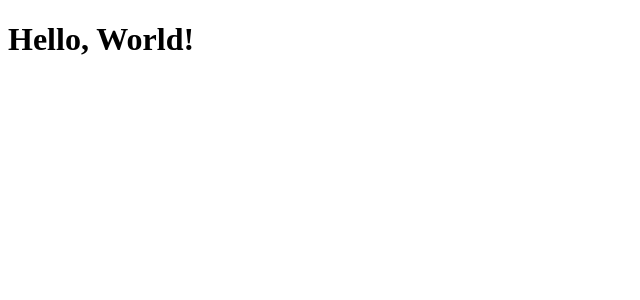
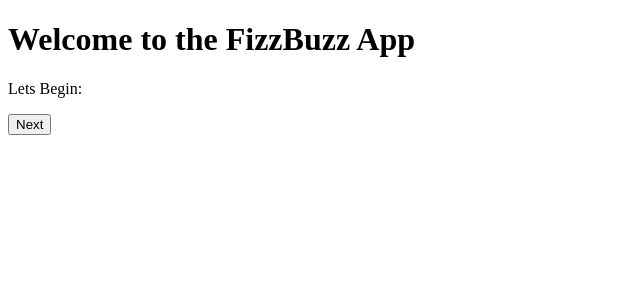
Before and after one commit to cynthiacodes/fizz-buzz-app, a React (Create React App) app: page / in a window 1280 px wide. Shown: the top 300 px of the page, without its empty margins (0-640 px from the left). Built offline with nearby package versions, Linux system fonts and the light colour scheme; the HTML template or start-up script is replaced by a standard one.

Commit message:
added fizzbuzz app and stored numbers

```diff
--- a/src/App.tsx
+++ b/src/App.tsx
@@ -1,7 +1,7 @@
-import { greet } from "./utils/greet";
+import FizzBuzz from "./components/FizzBuzz";
 
 function App(): JSX.Element {
-  return <h1>{greet("World")}</h1>;
+  return <FizzBuzz/>;
 }
 
 export default App;
--- /dev/null
+++ b/src/components/FizzBuzz.tsx
@@ -0,0 +1,24 @@
+import { useState } from "react";
+
+export default function FizzBuzz(): JSX.Element {
+const [currentValue, queueNewValue] = useState<number>(1);
+const [storedNumber, queueStoredNumber] = useState<(number|string)[]>([]);
+
+const handleNextClick = () => {
+    queueNewValue(prevNumber => prevNumber + 1);
+    queueStoredNumber(prevValue =>[...prevValue, currentValue] );
+};
+
+
+    return (
+        <>
+          <h1>Welcome to the FizzBuzz App</h1>
+          <p>Lets Begin: {storedNumber.join(", ")}</p>
+          <button onClick={handleNextClick }>Next</button>
+        </>
+      );
+
+
+
+
+}
```
